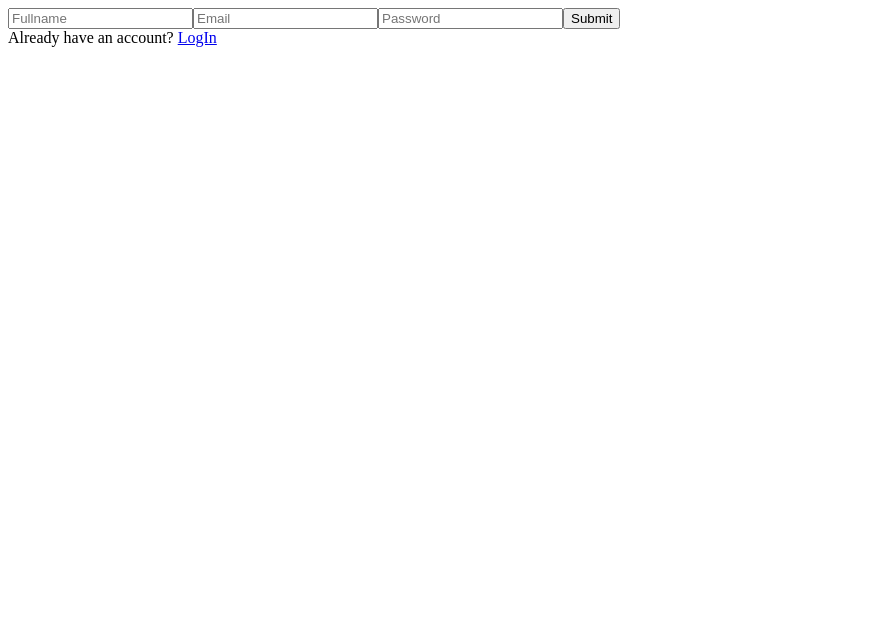
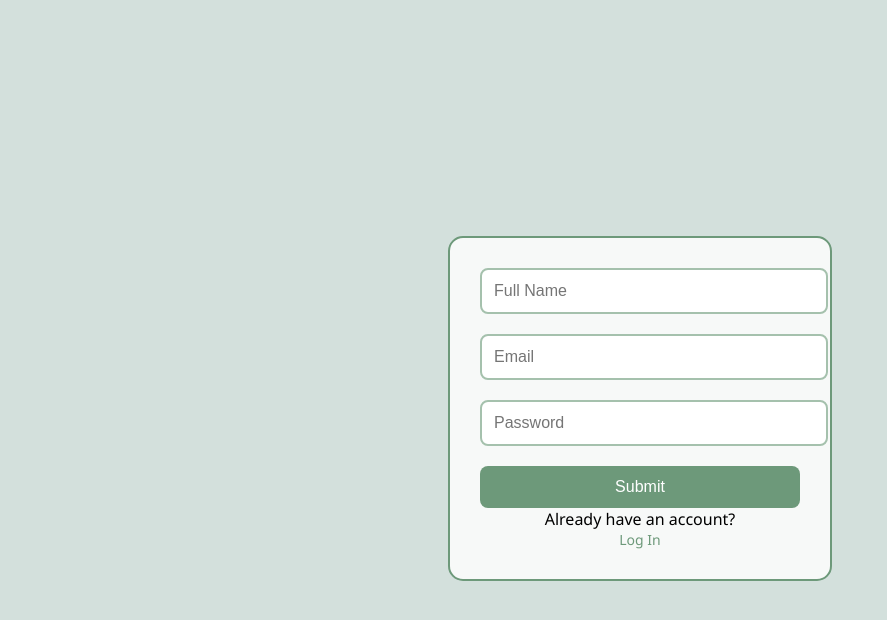
Before and after one commit to Oasis-NEU/s24-group15, a React (Vite) app in the folder user-authentication-supabase/: page /signup in a window 1280 px wide. Shown: the top 620 px of the page, without its empty margins (0-887 px from the left). Built offline with nearby package versions, Linux system fonts and the light colour scheme.

Commit message:
css styling for auth
css styling for auth

```diff
--- /dev/null
+++ b/user-authentication-supabase/src/pages/Homepage.css
@@ -0,0 +1,13 @@
+/* Homepage.css */
+
+/* Center the content vertically and horizontally */
+.homepage-container {
+    display: flex;
+    justify-content: center;
+    align-items: center;
+    height: 100vh;
+    font-family: 'Segoe UI', Tahoma, Geneva, Verdana, sans-serif; /* Use a more natural font */
+    background-color: #d3e0dc; /* Soft green background color resembling grass */
+    color: #333; /* Dark text color */
+    font-size: 24px; /* Larger font size for better readability */
+  }
--- a/user-authentication-supabase/src/pages/Homepage.jsx
+++ b/user-authentication-supabase/src/pages/Homepage.jsx
@@ -1,9 +1,14 @@
-import React from 'react'
+// Homepage.jsx
 
-const Homepage = ({token}) => {
+import React from 'react';
+import './Homepage.css';
+
+const Homepage = ({ token }) => {
   return (
-    <div>Welcome back, {token.user.user_metadata.full_name}</div>
-  )
-}
+    <div className="homepage-container">
+      Welcome back, {token.user.user_metadata.full_name}
+    </div>
+  );
+};
 
-export default Homepage
+export default Homepage;
--- /dev/null
+++ b/user-authentication-supabase/src/pages/LogIn.css
@@ -0,0 +1,61 @@
+/* LogIn.css */
+
+/* Center the whole page content */
+body {
+  background-color: #d3e0dc; /* Soft green background color resembling grass */
+  font-family: 'Segoe UI', Tahoma, Geneva, Verdana, sans-serif; /* Use a more natural font */
+  display: flex;
+  justify-content: center;
+  align-items: center;
+  height: 100vh;
+}
+
+/* Container styling with nature-inspired colors */
+.login-container {
+  width: 320px; /* Adjust the width as needed */
+  padding: 30px; /* Add some padding */
+  border: 2px solid #6d997a; /* Dark green border resembling tree bark */
+  border-radius: 15px; /* Add border radius */
+  background-color: #f7f9f8; /* Light grayish-green background color resembling foliage */
+  display: flex;
+  flex-direction: column;
+  align-items: center;
+}
+
+/* Input field styling */
+.login-input {
+  width: 100%; /* Take up full width */
+  margin-bottom: 20px; /* Add some space between inputs */
+  padding: 12px; /* Add padding */
+  border: 2px solid #a5c1ad; /* Light green border */
+  border-radius: 8px; /* Add border radius */
+  font-size: 16px; /* Increase font size for better readability */
+}
+
+/* Submit button styling with nature-inspired colors */
+.login-submit {
+  width: 100%; /* Take up full width */
+  padding: 12px; /* Add padding */
+  background-color: #6d997a; /* Dark green button color resembling leaves */
+  color: #fff; /* White text color */
+  border: none; /* Remove border */
+  border-radius: 8px; /* Add border radius */
+  cursor: pointer; /* Add pointer cursor */
+  font-size: 16px; /* Increase font size for better readability */
+  transition: background-color 0.3s ease; /* Add smooth transition effect */
+}
+
+.login-submit:hover {
+  background-color: #5b896c; /* Darker green on hover */
+}
+
+/* Signup link styling with nature-inspired colors */
+.signup-link {
+  color: #6d997a; /* Dark green color resembling leaves */
+  text-decoration: none; /* Remove underline */
+  font-size: 14px; /* Decrease font size slightly */
+}
+
+.signup-link:hover {
+  text-decoration: underline; /* Add underline on hover */
+}
--- a/user-authentication-supabase/src/pages/LogIn.jsx
+++ b/user-authentication-supabase/src/pages/LogIn.jsx
@@ -1,74 +1,65 @@
+// LogIn.jsx
+
 import React, { useState } from 'react'; // Importing React and useState hook
 import { Link, useNavigate } from 'react-router-dom';
 import { supabase } from '../client';
-const LogIn = ({setToken}) => { // Declaring a functional component named App
-  let navigate = useNavigate()
-  // State declaration: formData stores the form data, setFormData updates the form data
+import './LogIn.css'; // Import the CSS file
+
+const LogIn = ({ setToken }) => {
+  let navigate = useNavigate();
+
   const [formData, setFormData] = useState({
-    email: '',    // Initially empty email
-    password: ''  // Initially empty password
+    email: '',
+    password: ''
   });
 
-  console.log(formData); // Logging the current form data to the console
-
-  // Event handler for input changes
   function handleChange(event) {
-    setFormData((prevFormData) => { // Updating form data based on previous state
-      return {
-        ...prevFormData,                  // Keeping previous form data
-        [event.target.name]: event.target.value // Updating the changed field
-      };
-    });
+    setFormData(prevFormData => ({
+      ...prevFormData,
+      [event.target.name]: event.target.value
+    }));
   }
 
-async function handleSubmit(e){
-  e.preventDefault()
-  try {
-    const { data, error } = await supabase.auth.signInWithPassword({
+  async function handleSubmit(e) {
+    e.preventDefault();
+    try {
+      const { data, error } = await supabase.auth.signInWithPassword({
         email: formData.email,
         password: formData.password,
-      })
+      });
 
-
-    if (error) throw error
-    console.log(data)
-    setToken(data)
-    navigate('/homepage')
-    // alert('Check your email for verification link')
-
-
-
-} catch (error) {
-    alert(error)
+      if (error) throw error;
+      console.log(data);
+      setToken(data);
+      navigate('/homepage');
+    } catch (error) {
+      alert(error);
+    }
   }
 
-}
-
   return (
-    <div>
-      <form onSubmit={handleSubmit}> {/* Form for user input */}
-
-        {/* Input field for email */}
+    <div className="login-container">
+      <form onSubmit={handleSubmit}>
         <input
-          placeholder='Email'    // Placeholder text for user guidance
-          name='email'           // Unique identifier for the input field
-          onChange={handleChange} // Event handler for input changes
+          className="login-input"
+          placeholder="Email"
+          name="email"
+          onChange={handleChange}
         />
 
-        {/* Input field for password */}
         <input
-          placeholder='Password' // Placeholder text for user guidance
-          name='password'        // Unique identifier for the input field
+          className="login-input"
+          placeholder="Password"
+          name="password"
           type="password"
-          onChange={handleChange} // Event handler for input changes
+          onChange={handleChange}
         />
 
-        {/* Submit button */}
-        <button type='submit'>Submit</button> {/* Button to submit the form */}
+        <button className="login-submit" type="submit">Submit</button>
       </form>
-      Don't have an account? <Link to= '/signup'>Sign Up</Link>
+      Don't have an account? <Link className="signup-link" to="/signup">Sign Up</Link>
     </div>
   );
 };
 
-export default LogIn; // Exporting the App component as the default export
+export default LogIn;
--- /dev/null
+++ b/user-authentication-supabase/src/pages/SignUp.css
@@ -0,0 +1,61 @@
+/* SignUp.css */
+
+/* Center the whole page content */
+body {
+    background-color: #d3e0dc; /* Soft green background color resembling grass */
+    font-family: 'Segoe UI', Tahoma, Geneva, Verdana, sans-serif; /* Use a more natural font */
+    display: flex;
+    justify-content: center;
+    align-items: center;
+    height: 100vh;
+  }
+
+  /* Container styling for signup form */
+  .signup-container {
+    width: 320px; /* Adjust the width as needed */
+    padding: 30px; /* Add some padding */
+    border: 2px solid #6d997a; /* Dark green border resembling tree bark */
+    border-radius: 15px; /* Add border radius */
+    background-color: #f7f9f8; /* Light grayish-green background color resembling foliage */
+    display: flex;
+    flex-direction: column;
+    align-items: center;
+  }
+
+  /* Input field styling */
+  .signup-input {
+    width: 100%; /* Take up full width */
+    margin-bottom: 20px; /* Add some space between inputs */
+    padding: 12px; /* Add padding */
+    border: 2px solid #a5c1ad; /* Light green border */
+    border-radius: 8px; /* Add border radius */
+    font-size: 16px; /* Increase font size for better readability */
+  }
+
+  /* Submit button styling with nature-inspired colors */
+  .signup-submit {
+    width: 100%; /* Take up full width */
+    padding: 12px; /* Add padding */
+    background-color: #6d997a; /* Dark green button color resembling leaves */
+    color: #fff; /* White text color */
+    border: none; /* Remove border */
+    border-radius: 8px; /* Add border radius */
+    cursor: pointer; /* Add pointer cursor */
+    font-size: 16px; /* Increase font size for better readability */
+    transition: background-color 0.3s ease; /* Add smooth transition effect */
+  }
+
+  .signup-submit:hover {
+    background-color: #5b896c; /* Darker green on hover */
+  }
+
+  /* Login link styling with nature-inspired colors */
+  .login-link {
+    color: #6d997a; /* Dark green color resembling leaves */
+    text-decoration: none; /* Remove underline */
+    font-size: 14px; /* Decrease font size slightly */
+  }
+
+  .login-link:hover {
+    text-decoration: underline; /* Add underline on hover */
+  }
--- a/user-authentication-supabase/src/pages/SignUp.jsx
+++ b/user-authentication-supabase/src/pages/SignUp.jsx
@@ -1,80 +1,71 @@
-import React, { useState } from 'react'; // Importing React and useState hook
+// SignUp.jsx
+
+import React, { useState } from 'react';
 import { Link } from 'react-router-dom';
 import { supabase } from '../client';
-const SignUp = () => { // Declaring a functional component named App
-  // State declaration: formData stores the form data, setFormData updates the form data
+import './SignUp.css';
+
+const SignUp = () => {
   const [formData, setFormData] = useState({
-    fullName: '', // Initially empty full name
-    email: '',    // Initially empty email
-    password: ''  // Initially empty password
+    fullName: '',
+    email: '',
+    password: ''
   });
 
-  console.log(formData); // Logging the current form data to the console
-
-  // Event handler for input changes
   function handleChange(event) {
-    setFormData((prevFormData) => { // Updating form data based on previous state
-      return {
-        ...prevFormData,                  // Keeping previous form data
-        [event.target.name]: event.target.value // Updating the changed field
-      };
-    });
+    setFormData(prevFormData => ({
+      ...prevFormData,
+      [event.target.name]: event.target.value
+    }));
   }
 
-async function handleSubmit(e){
-  e.preventDefault()
-  try {
-    const { data, error } = await supabase.auth.signUp(
-      {
+  async function handleSubmit(e) {
+    e.preventDefault();
+    try {
+      const { data, error } = await supabase.auth.signUp({
         email: formData.email,
         password: formData.password,
         options: {
           data: {
-            fullname_name: formData.fullname,
+            fullname_name: formData.fullName,
           }
         }
-      }
-    )
-    if (error) throw error
-    alert('Check your email for verification link')
+      });
 
-  } catch (error) {
-    alert(error)
+      if (error) throw error;
+      alert('Check your email for verification link');
+    } catch (error) {
+      alert(error.message);
+    }
   }
 
-}
-
   return (
-    <div>
-      <form onSubmit={handleSubmit}> {/* Form for user input */}
-        {/* Input field for full name */}
+    <div className="signup-container">
+      <form onSubmit={handleSubmit}>
         <input
-          placeholder='Fullname' // Placeholder text for user guidance
-          name='fullName'        // Unique identifier for the input field
-          onChange={handleChange} // Event handler for input changes
+          className="signup-input"
+          placeholder="Full Name"
+          name="fullName"
+          onChange={handleChange}
         />
-
-        {/* Input field for email */}
         <input
-          placeholder='Email'    // Placeholder text for user guidance
-          name='email'           // Unique identifier for the input field
-          onChange={handleChange} // Event handler for input changes
+          className="signup-input"
+          placeholder="Email"
+          name="email"
+          onChange={handleChange}
         />
-
-        {/* Input field for password */}
         <input
-          placeholder='Password' // Placeholder text for user guidance
-          name='password'        // Unique identifier for the input field
+          className="signup-input"
+          placeholder="Password"
+          name="password"
           type="password"
-          onChange={handleChange} // Event handler for input changes
+          onChange={handleChange}
         />
-
-        {/* Submit button */}
-        <button type='submit'>Submit</button> {/* Button to submit the form */}
+        <button className="signup-submit" type="submit">Submit</button>
       </form>
-      Already have an account? <Link to= '/'>LogIn</Link>
+      Already have an account? <Link className="login-link" to="/">Log In</Link>
     </div>
   );
 };
 
-export default SignUp; // Exporting the App component as the default export
+export default SignUp;
```
